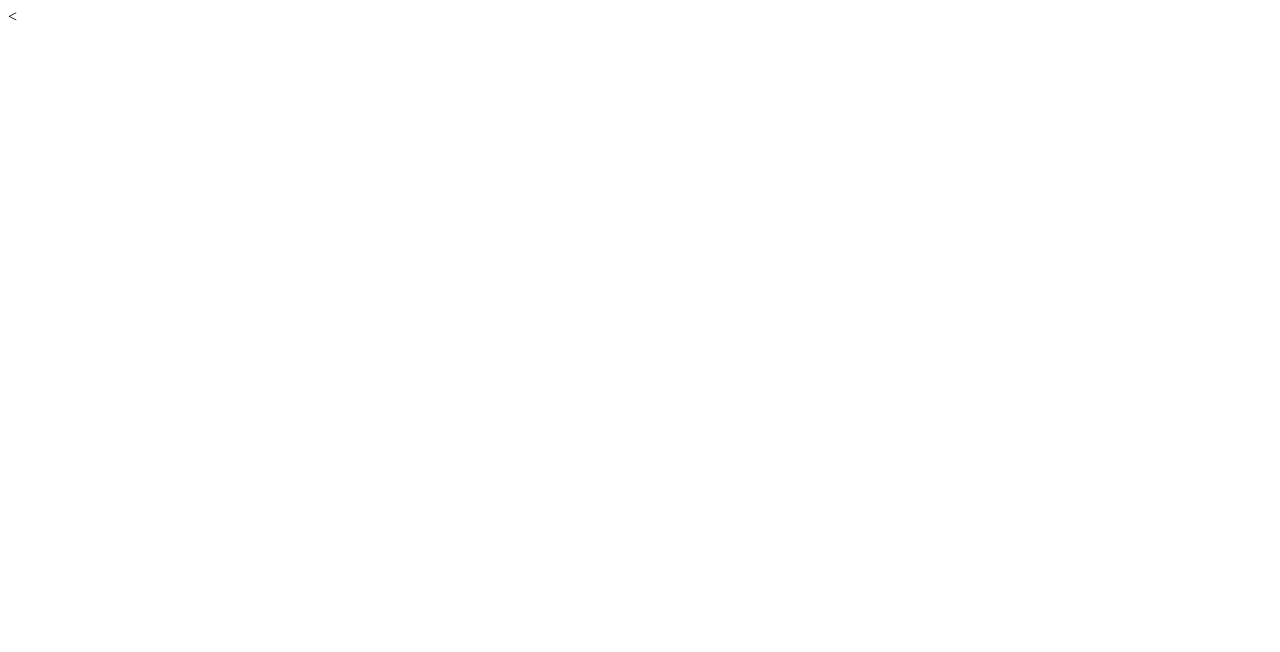
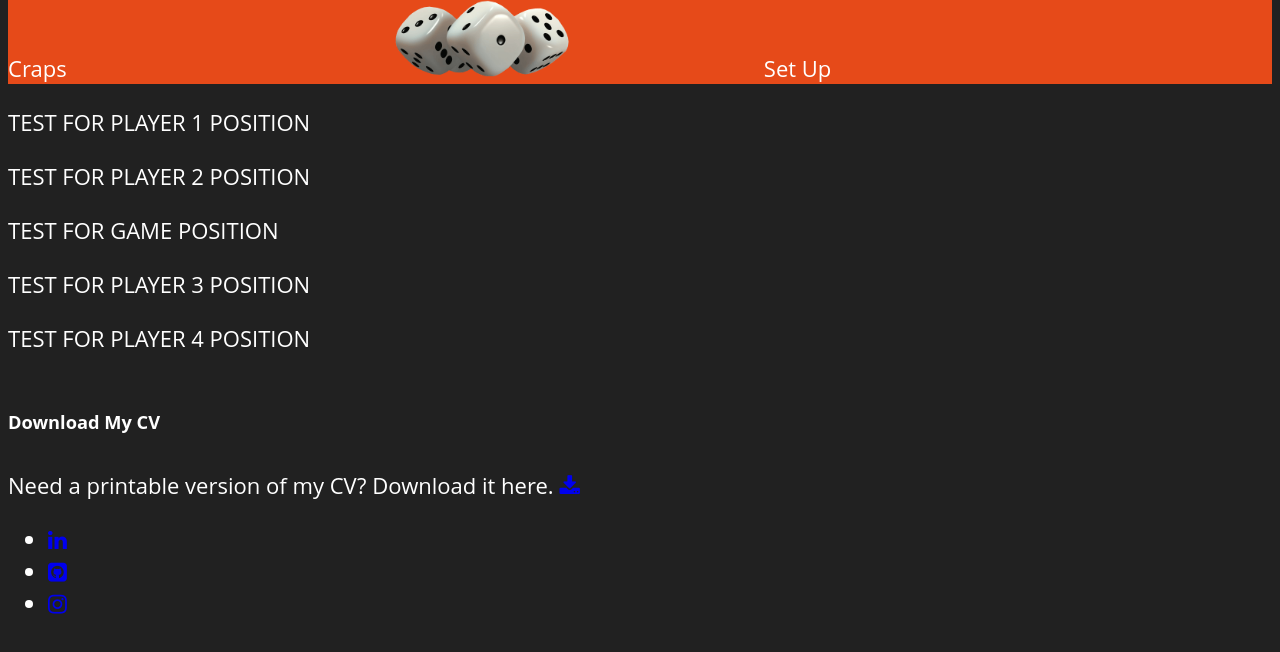
Before and after one commit to StephenJMScott/crapswebproject, a plain HTML site: page index.html in a window 1280 px wide. Drawn offline with Linux system fonts and the light colour scheme.

Commit message:
Added rough html layout 10.26 10/04/2018

```diff
--- /dev/null
+++ b/css/style.css
@@ -0,0 +1,52 @@
+body {
+	background: #212121;
+	font-size:22px;
+	line-height: 32px;
+	color: #ffffff;
+	word-wrap:break-word !important;
+	font-family: 'Open Sans', sans-serif;
+	padding-top: 0px;
+	margin-top: 0px;
+
+}
+
+nav {
+    background-color: #E64A19;
+}
+
+nav ul {
+    padding:0;
+    margin:0;
+    list-style: none;
+    position: relative;
+}
+
+nav ul li {
+    margin: 0px -7px 0 0;
+    display:inline-block;
+    width: 30%;
+    background-color: #E64A19;
+}
+
+nav ul li img{
+    max-width: 15vw;
+}
+
+nav ul ul {
+	display: none;
+	position: absolute;
+	top: 60px; /* the height of the main nav */
+}
+
+/* Display Dropdowns on Hover */
+nav ul li:hover > ul {
+	display:inherit;
+}
+
+/* Fisrt Tier Dropdown */
+nav ul ul li {
+	width:170px;
+	float:none;
+	display:list-item;
+	position: relative;
+}
--- a/index.html
+++ b/index.html
@@ -1,13 +1,82 @@
-<<!DOCTYPE html>
+<!DOCTYPE html>
 <html lang="en">
 <head>
     <meta charset="UTF-8">
     <meta name="viewport" content="width=device-width, initial-scale=1.0">
     <meta http-equiv="X-UA-Compatible" content="ie=edge">
     <title>Craps Game</title>
-    <link rel="stylesheet" href="style.css" type="text/css" />
+    <link rel="stylesheet" href="css/style.css" type="text/css" />
+    <link rel="stylesheet" href="https://maxcdn.bootstrapcdn.com/font-awesome/4.7.0/css/font-awesome.min.css"/>
 </head>
 <body>
+    <nav>
+        <ul>
+            <li>Craps</li>
+            <li><img src="css/assets/dice.png"></img></li>
+            <li>Set Up
+                <!--Drop Down Set up-->
+                <ul>
+                    <li>Players</li>
+                    <li>Rounds</li>
+                    <li>Pot</li>
+                </ul>
+            </li>
+        </ul>
+    </nav> <!-- Header/Nav with dropdown set up menu inside -->
+    <div id = "wrapper">
+        <section id = "participants1">
+            <div id = "player1">
+                <p>TEST FOR PLAYER 1 POSITION</p>
+            </div><!-- End of Player 1 -->
+            <div id = "player2">
+                <p>TEST FOR PLAYER 2 POSITION</p>
+            </div><!-- End of Player 2 -->
+
+        </section> <!-- end of first players section -->
+
+        <section id = "game">
+            <p> TEST FOR GAME POSITION</p>
+        </section> <!-- end of game area -->
+
+        <section id = "participants2">
+            <div id = "player3">
+                <p>TEST FOR PLAYER 3 POSITION</p>
+            </div><!-- End of Player 3 -->
+            <div id = "player4">
+                <p>TEST FOR PLAYER 4 POSITION</p>
+            </div><!-- End of Player 4 -->
+        </section> <!-- end of second players section -->
+        <footer id = "myfooter">
+             <div id ="footer-details" class="row pull-left">
+
+                <div>
+                    <h5 class="uppercase general-sub">Download My CV</h5>
+                    <p class="inline-block"> Need a printable version of my CV? Download it here.
+                    <a href="#" class ="cv-pdf"><i class="fa fa-download" aria-hidden="true"></i></a>
+                    </p>
+                </div>
+
+
+                <div>
+                    <ul class="list-inline social-links">
+                        <li><a target="_blank" href="https://www.linkedin.com/in/stephen-scott-13a952121/"><i class="fa fa-linkedin"></i></a></li>
+                        <li><a target="_blank" href="https://github.com/StephenJMScott"><i class="fa fa-github-square"></i></a></li>
+                        <li><a target="_blank" href="https://www.instagram.com/everydaymario/?hl=en"><i class="fa fa-instagram"></i></a></li>
+
+                    </ul>
+                </div>
+            </div>
+        </footer> <!-- end of footer -->
+
+
+
+    </div> <!-- End of Wrapper -->
+
+
+
+
+
 
 </body>
+<script type="text/javascript" src="js/app.js"></script>
 </html>
```
Also changed, not shown: css/assets/dice.png (added), css/assets/reddice.png (added), js/app.js (added), style.css (deleted).
